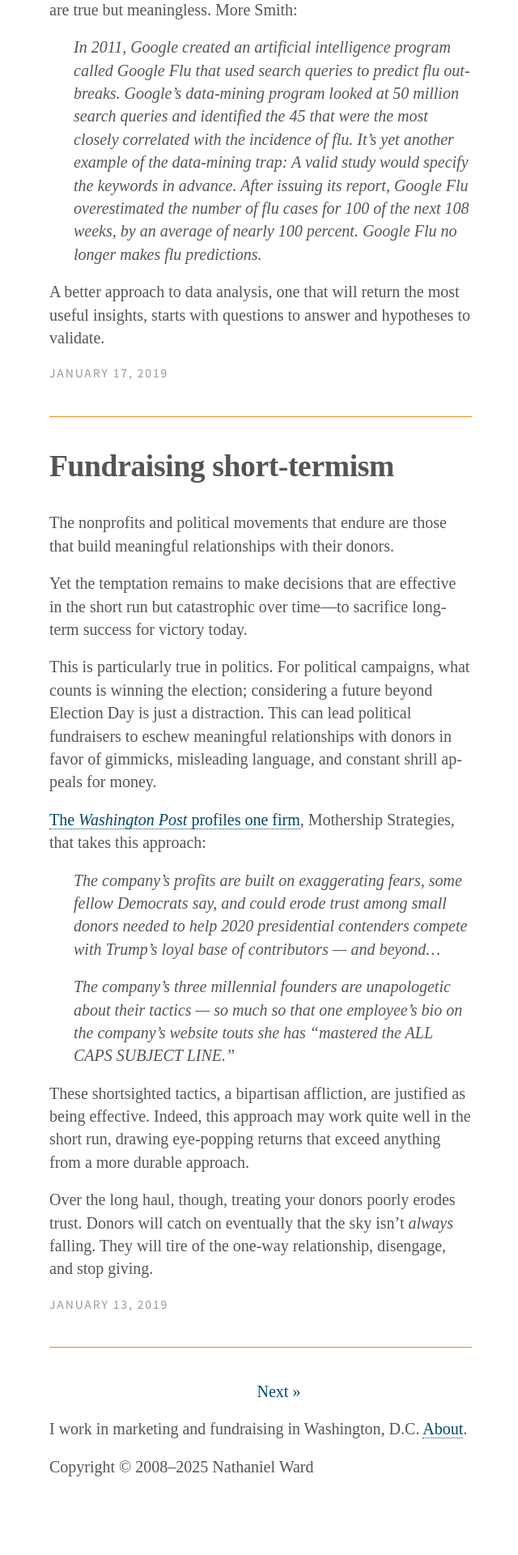
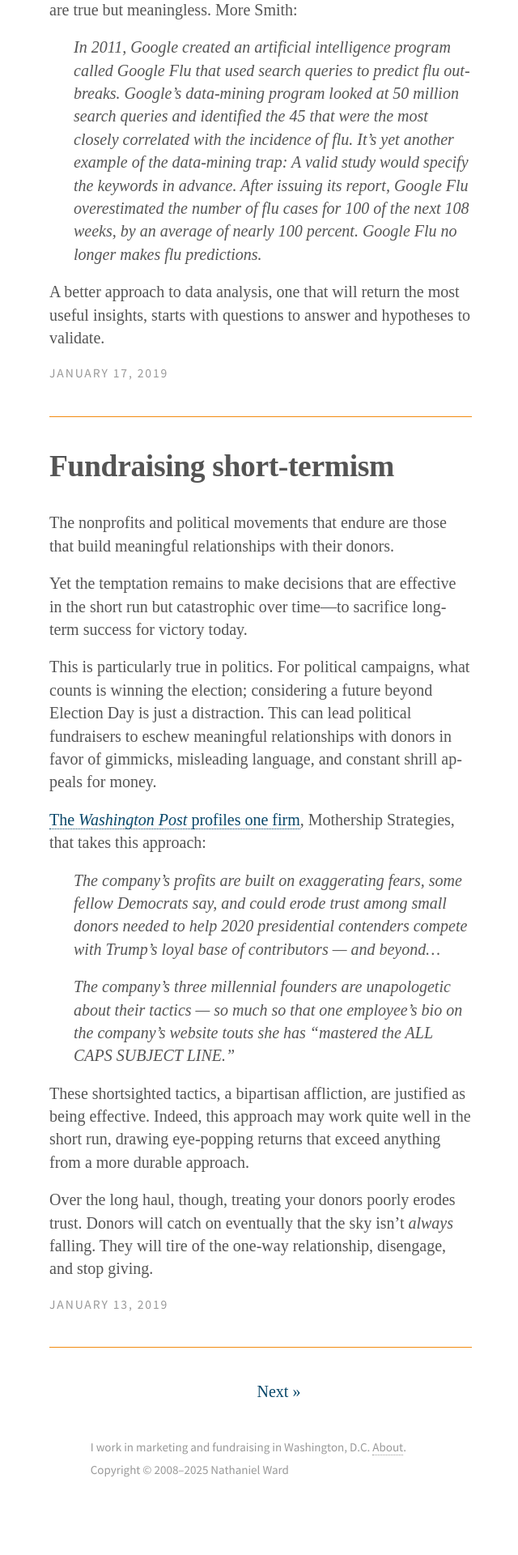
Before and after one commit to nathanielward/nathanielward.github.io, a Jekyll site: the page built from index.html, in a window 1280 px wide. Shown: the part 3538-5458 px from the top of the page at 81% size, without its empty margins (318-958 px from the left). Built offline with Jekyll 4.4.1, drawn with Linux system fonts in a browser that asks for light colours; some web fonts are replaced; the list of posts is cut into pages by our own code.

Commit message:
Update _ui.scss to adjust footer

```diff
--- a/_sass/_ui.scss
+++ b/_sass/_ui.scss
@@ -414,3 +414,37 @@
 @media only screen and (max-width: 480px){
   h1{ line-height: 1.12; }
 }
+
+/* Footer: treat as colophon/meta, not body copy */
+.footer{
+  margin-top: var(--rh-4);
+  padding-top: var(--rh-2);
+
+  font-family: var(--sans);
+  font-size: 0.75em;
+  line-height: 1.35;
+  color: var(--c-meta);
+}
+
+.footer p{
+  margin: 0 0 var(--rh-1) 0;
+}
+
+.footer p:last-child{
+  margin-bottom: 0;
+}
+
+/* Keep footer links subtle */
+.footer a{
+  color: inherit;
+  border-bottom: 1px dotted currentColor;
+}
+
+.footer a:hover{
+  color: var(--c-link);
+  border-bottom-style: solid;
+}
+
+@media (prefers-color-scheme: dark){
+  .footer a:hover{ color: var(--c-link-dark); }
+}
```
